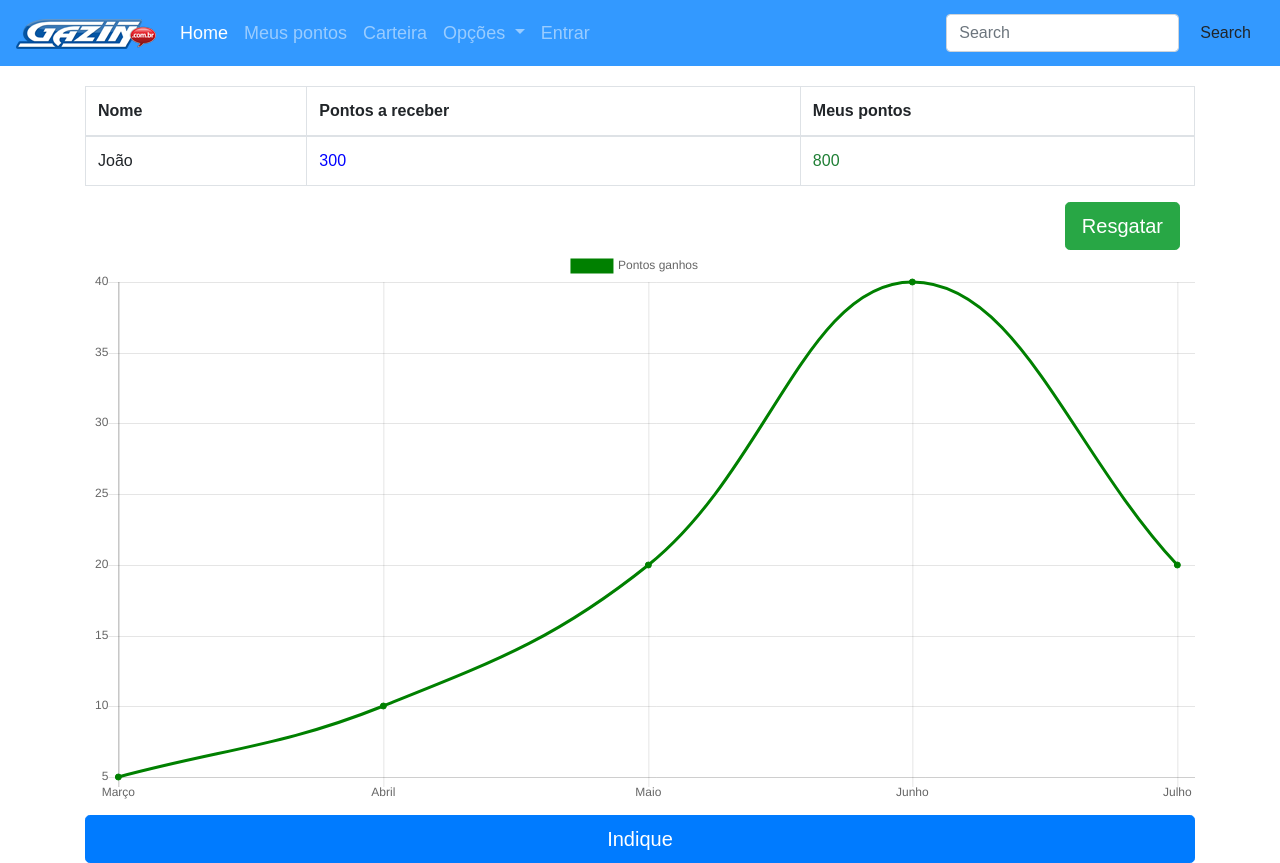
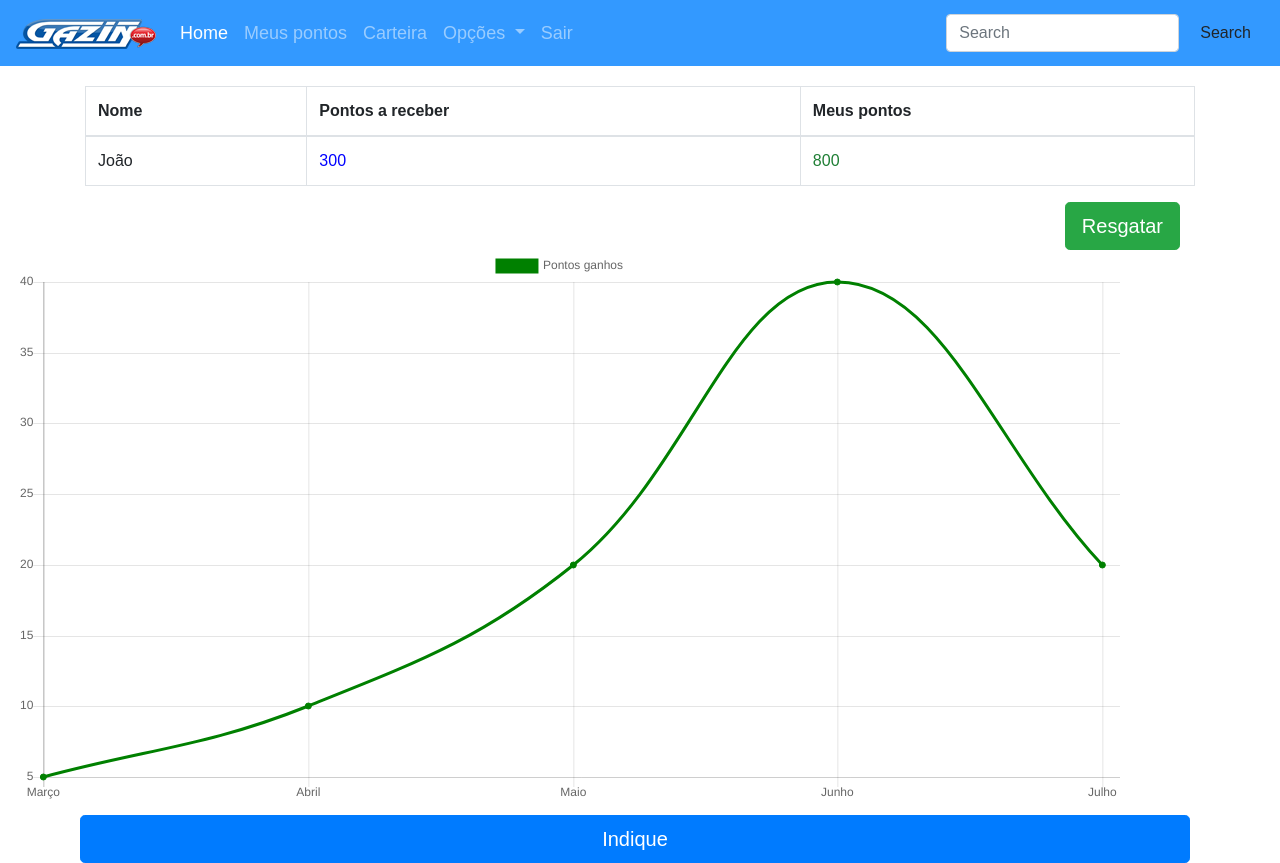
Before and after one commit to evandroliveira/final, a PHP site: page /meuspontos.php in a window 1280 px wide. Run offline with PHP 8.4, Linux system fonts and the light colour scheme.

Commit message:
Retirado menu da tela de login

```diff
--- a/www/assets/css/style.css
+++ b/www/assets/css/style.css
@@ -29,23 +29,11 @@ ul li a {
 }
 .grafico {
     display: flex;
-}
-
-@media only screen and (max-width: 768px) {
-    .grafico #grafico {
-        width: 300px;
-    }
-}
-
-.container a {
-
+    margin-left: -5px;
 }
 
 /* BASIC */
 
-html {
-
-}
 
 body {
     font-family: "Poppins", sans-serif;
--- a/www/carteira.php
+++ b/www/carteira.php
@@ -10,9 +10,6 @@
     <link rel="stylesheet" href="assets/css/bootstrap.min.css">
     <link rel="stylesheet" href="assets/css/style.css">
 
-    <script>
-        var myChart = new Chart(ctx, {...});
-    </script>
     <title>Meus pontos</title>
 </head>
 <body>
@@ -49,7 +46,6 @@
 
 </div>
 
-<script type="text/javascript" src="assets/js/Chart.min.js"></script>
 <script type="text/javascript" src="assets/js/script.js"></script>
 <script type="text/javascript" src="assets/js/jquery-3.3.1.min.js"></script>
 <script type="text/javascript" src="assets/js/bootstrap.bundle.min.js"></script>
--- a/www/indeque.php
+++ b/www/indique.php
@@ -49,7 +49,5 @@
     <div style="font-size: 24px; color: green; margin-left: 10px;"><?php echo $recentes ?></div>
 </div>
 </div>
-<script type="text/javascript" src="assets/js/jquery-3.3.1.min.js"></script>
-<script type="text/javascript" src="assets/js/bootstrap.bundle.min.js"></script>
 </body>
 </html>
--- a/www/login.php
+++ b/www/login.php
@@ -1,5 +1,5 @@
 <?php
-    include "menu.php";
+    include "menu1.php";
 ?>
 
 <!DOCTYPE html>
@@ -27,8 +27,8 @@
             </div>
 
             <!-- Login Form -->
-            <form action="index.php">
-                <input type="text" id="login" class="fadeIn second" name="login" placeholder="CPF">
+            <form method="POST">
+                <input type="text" id="login" class="fadeIn second" name="cpf" placeholder="CPF">
                 <a href="meuspontos.php"><img src="assets/imagens/play.png"></a>
             </form>
 
--- a/www/menu.php
+++ b/www/menu.php
@@ -48,7 +48,7 @@
                 </div>
             </li>
             <li class="nav-item">
-                <a class="nav-link" href="login.php">Entrar</a>
+                <a class="nav-link" href="login.php">Sair</a>
             </li>
         </ul>
         <form class="form-inline my-2 my-lg-0">
--- a/www/meuspontos.php
+++ b/www/meuspontos.php
@@ -49,7 +49,7 @@
         <canvas id="grafico"></canvas>
 </div>
 <div class="container">
-    <a href="indeque.php" class="btn btn-primary btn-lg" style="margin-top: 10px; width: 100%;">Indique</a>
+    <a href="indique.php" class="btn btn-primary btn-lg" style="margin-top: 10px; width: 100%; margin-left: -5px;">Indique</a>
 </div>
 
 </div>
@@ -74,7 +74,6 @@
         });
     }
 </script>
-<script type="text/javascript" src="assets/js/jquery-3.3.1.min.js"></script>
-<script type="text/javascript" src="assets/js/bootstrap.bundle.min.js"></script>
+
 </body>
 </html>
```
Also changed, not shown: www/menu1.php (added, +31 -0 lines), 2 other files.
